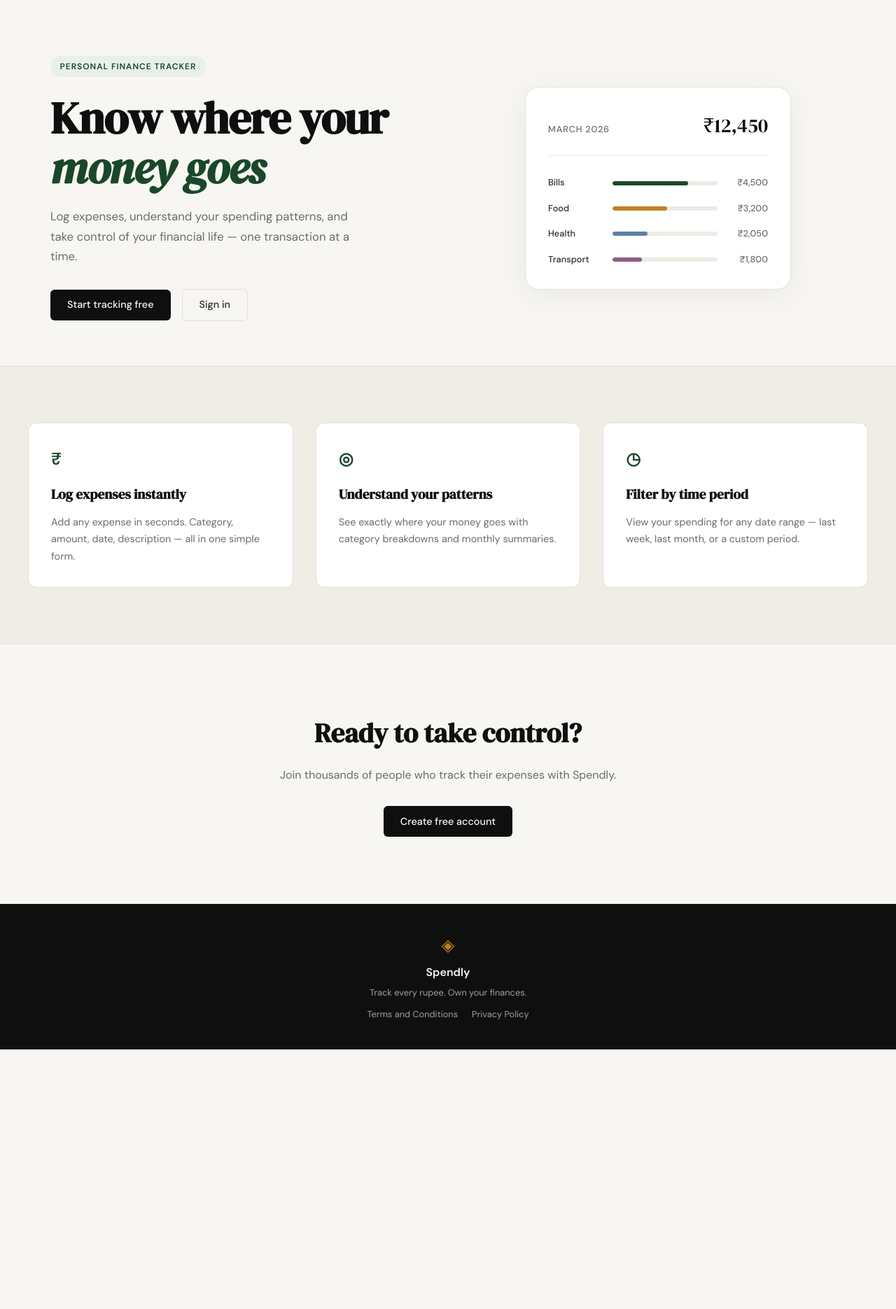
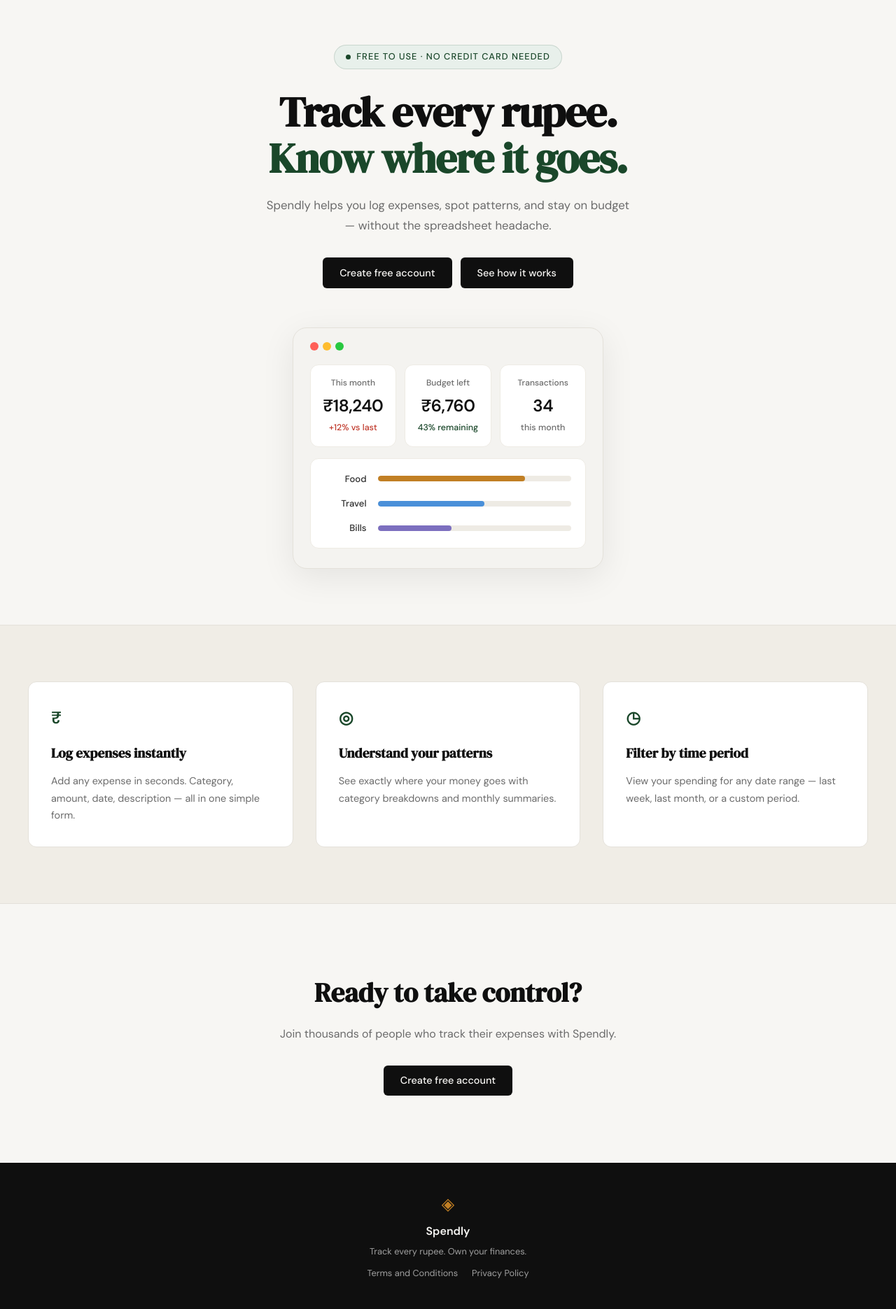
Before and after one commit to LeoAdarsha/Spendly, a Flask app: page / in a window 1280 px wide. Shown: the part 61-1932 px from the top of the page at 70% size. Before the commit the page ends 1561 px from the top, so only its background shows below. Run offline with Flask 3, Linux system fonts and the light colour scheme.

Commit message:
landing: redesign hero to match new mockup

```diff
--- /dev/null
+++ b/static/css/landing.css
@@ -0,0 +1,196 @@
+/* ------------------------------------------------------------------ */
+/* Hero overrides for landing page                                     */
+/* ------------------------------------------------------------------ */
+
+.hero {
+    display: flex;
+    flex-direction: column;
+    align-items: center;
+    text-align: center;
+    padding: 4rem 2rem 5rem;
+    max-width: var(--max-width);
+    margin: 0 auto;
+    gap: 3.5rem;
+}
+
+.hero-inner {
+    display: flex;
+    flex-direction: column;
+    align-items: center;
+}
+
+.hero-badge {
+    display: inline-flex;
+    align-items: center;
+    gap: 0.5rem;
+    background: var(--accent-light);
+    color: var(--accent);
+    font-size: 0.8rem;
+    font-weight: 500;
+    padding: 0.4rem 1rem;
+    border-radius: 999px;
+    margin-bottom: 1.75rem;
+    border: 1px solid rgba(26, 71, 42, 0.15);
+}
+
+.hero-badge-dot {
+    width: 7px;
+    height: 7px;
+    border-radius: 50%;
+    background: var(--accent);
+    flex-shrink: 0;
+}
+
+.hero-title {
+    font-family: var(--font-display);
+    font-size: clamp(2.5rem, 5vw, 3.75rem);
+    line-height: 1.1;
+    letter-spacing: -0.02em;
+    color: var(--ink);
+    margin-bottom: 1.25rem;
+}
+
+.hero-title em {
+    font-style: normal;
+    color: var(--accent);
+}
+
+.hero-subtitle {
+    font-size: 1.05rem;
+    color: var(--ink-muted);
+    line-height: 1.7;
+    max-width: 520px;
+    margin-bottom: 2rem;
+}
+
+.hero-actions {
+    display: flex;
+    gap: 0.75rem;
+    justify-content: center;
+    flex-wrap: wrap;
+}
+
+/* ------------------------------------------------------------------ */
+/* Mock window (dashboard preview)                                     */
+/* ------------------------------------------------------------------ */
+
+.hero-visual {
+    width: 100%;
+    max-width: 680px;
+}
+
+.mock-window {
+    background: #f4f3f0;
+    border: 1px solid var(--border);
+    border-radius: var(--radius-lg);
+    padding: 1.25rem 1.5rem 1.75rem;
+    box-shadow: 0 12px 48px rgba(0, 0, 0, 0.08);
+}
+
+.mock-traffic {
+    display: flex;
+    gap: 0.4rem;
+    margin-bottom: 1.25rem;
+}
+
+.traffic {
+    width: 12px;
+    height: 12px;
+    border-radius: 50%;
+}
+
+.traffic-red    { background: #ff5f57; }
+.traffic-yellow { background: #febc2e; }
+.traffic-green  { background: #28c840; }
+
+/* Stat cards row */
+
+.mock-stats {
+    display: grid;
+    grid-template-columns: repeat(3, 1fr);
+    gap: 0.75rem;
+    margin-bottom: 1rem;
+}
+
+.mock-stat {
+    background: var(--paper-card);
+    border: 1px solid var(--border-soft);
+    border-radius: var(--radius-md);
+    padding: 1rem 1.1rem;
+    display: flex;
+    flex-direction: column;
+    gap: 0.2rem;
+}
+
+.mock-stat-label {
+    font-size: 0.75rem;
+    color: var(--ink-muted);
+    font-weight: 500;
+}
+
+.mock-stat-value {
+    font-size: 1.5rem;
+    font-weight: 600;
+    color: var(--ink);
+    letter-spacing: -0.02em;
+}
+
+.mock-stat-sub {
+    font-size: 0.78rem;
+    font-weight: 500;
+}
+
+.mock-stat-danger { color: var(--danger); }
+.mock-stat-accent { color: var(--accent); }
+.mock-stat-muted  { color: var(--ink-muted); }
+
+/* Category bars */
+
+.mock-category-bars {
+    background: var(--paper-card);
+    border: 1px solid var(--border-soft);
+    border-radius: var(--radius-md);
+    padding: 1.1rem 1.25rem;
+    display: flex;
+    flex-direction: column;
+    gap: 0.9rem;
+}
+
+.mock-cat-row {
+    display: grid;
+    grid-template-columns: 60px 1fr;
+    align-items: center;
+    gap: 1rem;
+}
+
+.mock-cat-label {
+    font-size: 0.82rem;
+    font-weight: 500;
+    color: var(--ink-soft);
+    text-align: right;
+}
+
+.mock-bar-track {
+    height: 8px;
+    background: var(--border-soft);
+    border-radius: 999px;
+    overflow: hidden;
+}
+
+.mock-bar {
+    height: 100%;
+    border-radius: 999px;
+}
+
+.mock-bar-amber  { background: #c17f24; }
+.mock-bar-blue   { background: #4a90d9; }
+.mock-bar-purple { background: #7c6fbf; }
+
+/* ------------------------------------------------------------------ */
+/* Responsive                                                          */
+/* ------------------------------------------------------------------ */
+
+@media (max-width: 600px) {
+    .mock-stats { grid-template-columns: 1fr; }
+    .hero { padding: 3rem 1rem 4rem; }
+}
--- a/templates/landing.html
+++ b/templates/landing.html
@@ -1,67 +1,82 @@
 {% extends "base.html" %}
 
 {% block title %}Spendly — Track Every Rupee{% endblock %}
+
+{% block head %}
+<link rel="stylesheet" href="{{ url_for('static', filename='css/landing.css') }}">
+{% endblock %}
 
 {% block content %}
 
 <section class="hero">
     <div class="hero-inner">
-        <div class="hero-badge">Personal Finance Tracker</div>
+        <div class="hero-badge">
+            <span class="hero-badge-dot"></span>
+            Free to use &middot; No credit card needed
+        </div>
         <h1 class="hero-title">
-            Know where your<br>
-            <em>money goes</em>
+            Track every rupee.<br>
+            <em>Know where it goes.</em>
         </h1>
         <p class="hero-subtitle">
-            Log expenses, understand your spending patterns,
-            and take control of your financial life —
-            one transaction at a time.
+            Spendly helps you log expenses, spot patterns, and stay
+            on budget — without the spreadsheet headache.
         </p>
         <div class="hero-actions">
-            <a href="{{ url_for('register') }}" class="btn-primary">Start tracking free</a>
-            <a href="{{ url_for('login') }}" class="btn-ghost">Sign in</a>
+            <a href="{{ url_for('register') }}" class="btn-primary">Create free account</a>
+            <a href="#features" class="btn-primary">See how it works</a>
         </div>
     </div>
+
     <div class="hero-visual">
-        <div class="mock-card">
-            <div class="mock-card-header">
-                <span class="mock-label">March 2026</span>
-                <span class="mock-total">₹12,450</span>
+        <div class="mock-window">
+            <div class="mock-traffic">
+                <span class="traffic traffic-red"></span>
+                <span class="traffic traffic-yellow"></span>
+                <span class="traffic traffic-green"></span>
             </div>
-            <div class="mock-bars">
-                <div class="mock-bar-row">
-                    <span class="mock-cat">Bills</span>
+            <div class="mock-stats">
+                <div class="mock-stat">
+                    <span class="mock-stat-label">This month</span>
+                    <span class="mock-stat-value">₹18,240</span>
+                    <span class="mock-stat-sub mock-stat-danger">+12% vs last</span>
+                </div>
+                <div class="mock-stat">
+                    <span class="mock-stat-label">Budget left</span>
+                    <span class="mock-stat-value">₹6,760</span>
+                    <span class="mock-stat-sub mock-stat-accent">43% remaining</span>
+                </div>
+                <div class="mock-stat">
+                    <span class="mock-stat-label">Transactions</span>
+                    <span class="mock-stat-value">34</span>
+                    <span class="mock-stat-sub mock-stat-muted">this month</span>
+                </div>
+            </div>
+            <div class="mock-category-bars">
+                <div class="mock-cat-row">
+                    <span class="mock-cat-label">Food</span>
                     <div class="mock-bar-track">
-                        <div class="mock-bar" style="width: 72%"></div>
+                        <div class="mock-bar mock-bar-amber" style="width: 76%"></div>
                     </div>
-                    <span class="mock-amt">₹4,500</span>
                 </div>
-                <div class="mock-bar-row">
-                    <span class="mock-cat">Food</span>
+                <div class="mock-cat-row">
+                    <span class="mock-cat-label">Travel</span>
                     <div class="mock-bar-track">
-                        <div class="mock-bar mock-bar-2" style="width: 52%"></div>
+                        <div class="mock-bar mock-bar-blue" style="width: 55%"></div>
                     </div>
-                    <span class="mock-amt">₹3,200</span>
                 </div>
-                <div class="mock-bar-row">
-                    <span class="mock-cat">Health</span>
+                <div class="mock-cat-row">
+                    <span class="mock-cat-label">Bills</span>
                     <div class="mock-bar-track">
-                        <div class="mock-bar mock-bar-3" style="width: 33%"></div>
+                        <div class="mock-bar mock-bar-purple" style="width: 38%"></div>
                     </div>
-                    <span class="mock-amt">₹2,050</span>
-                </div>
-                <div class="mock-bar-row">
-                    <span class="mock-cat">Transport</span>
-                    <div class="mock-bar-track">
-                        <div class="mock-bar mock-bar-4" style="width: 28%"></div>
-                    </div>
-                    <span class="mock-amt">₹1,800</span>
                 </div>
             </div>
         </div>
     </div>
 </section>
 
-<section class="features">
+<section class="features" id="features">
     <div class="features-inner">
         <div class="feature-card">
             <div class="feature-icon">₹</div>
```
